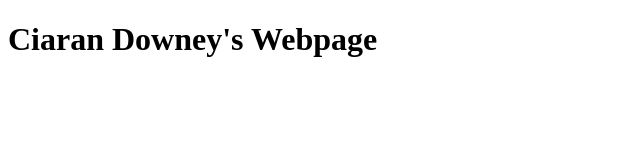
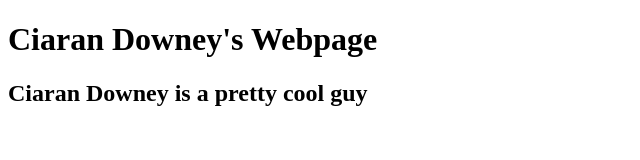
Before and after one commit to marionrenz26/ruizfamily, a plain HTML site: page people/ciaran.html in a window 1280 px wide. Shown: the whole page, without its empty margins (0-640 px from the left). Drawn offline with Linux system fonts and the light colour scheme.

Commit message:
cooldude
Ciaran is a pretty cool guy

```diff
--- a/people/ciaran.html
+++ b/people/ciaran.html
@@ -5,6 +5,6 @@
 		<h1>Ciaran Downey's Webpage</h1>
 	</head>
 	<body>
-
+		<h2>Ciaran Downey is a pretty cool guy</h2>
 	</body>
 </html>
```
